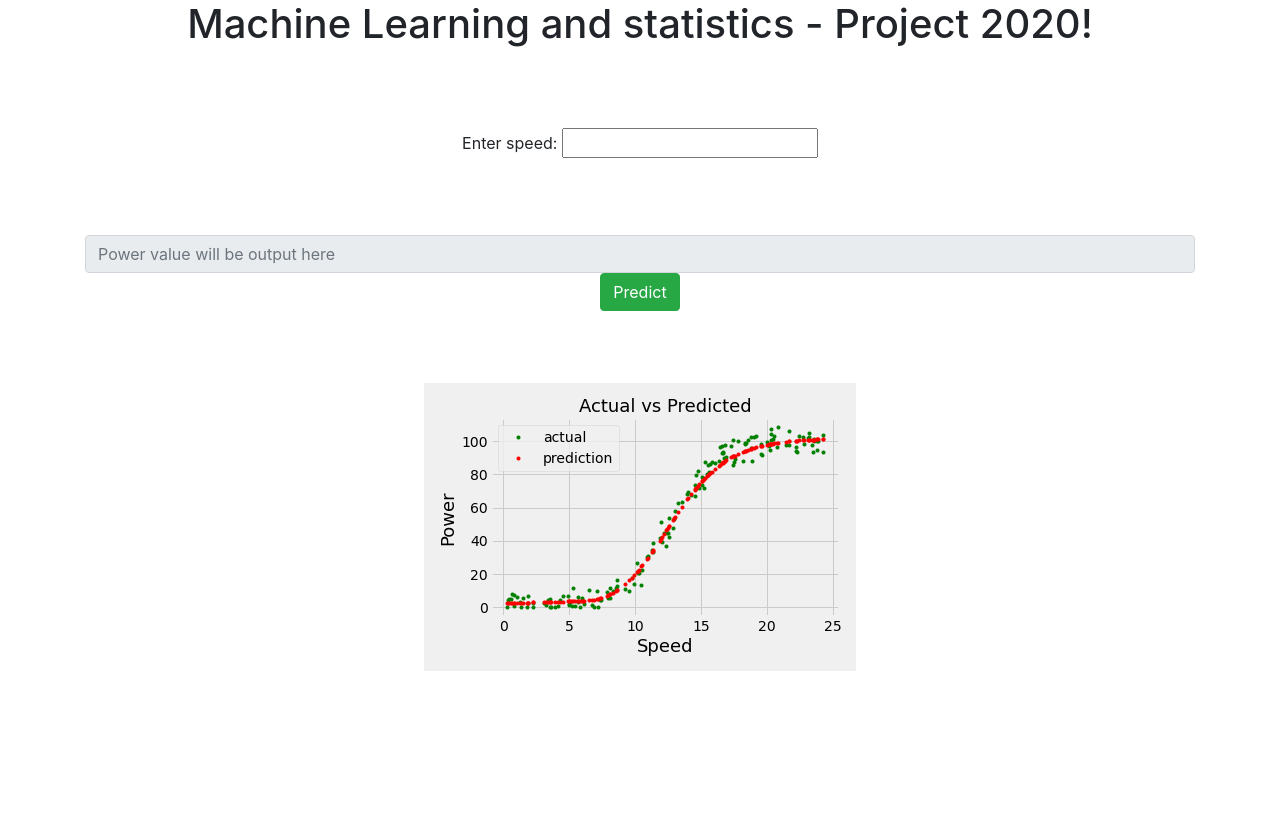
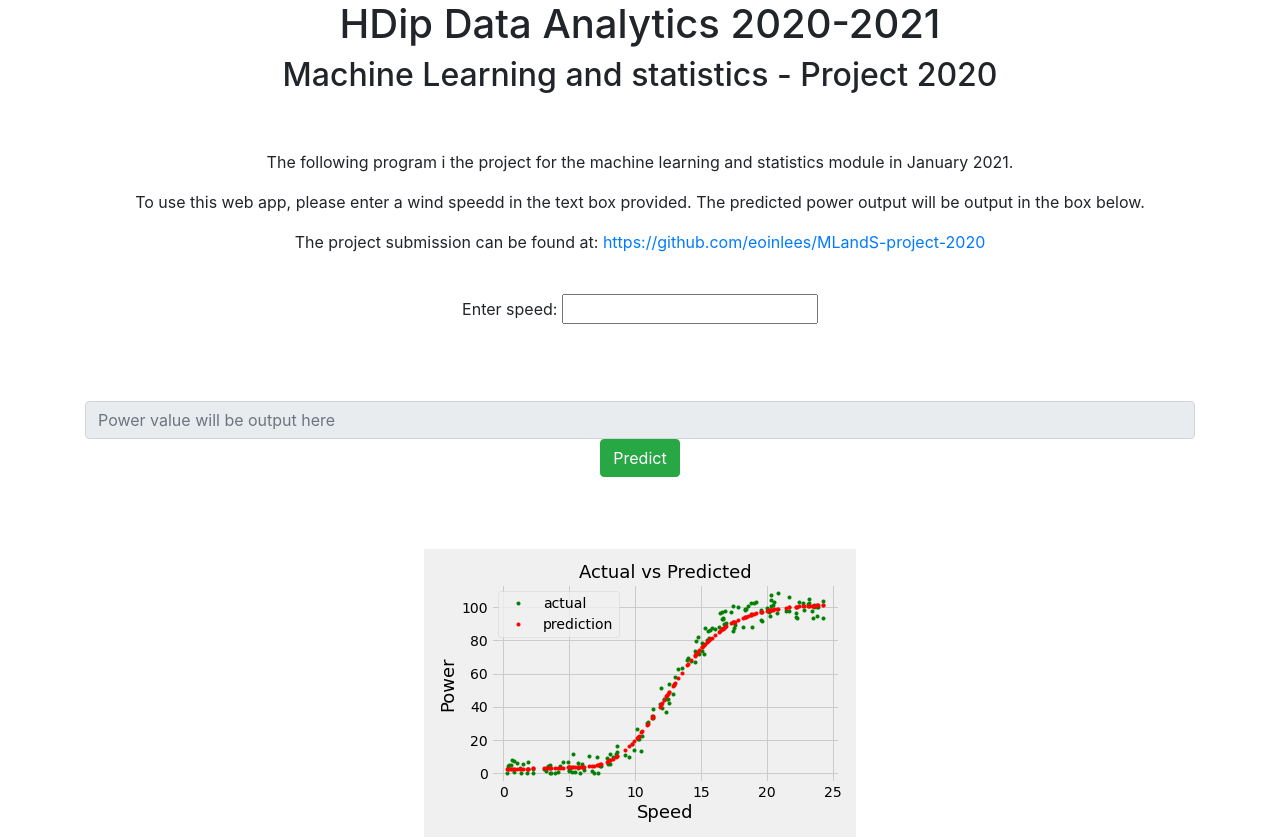
Before and after one commit to eoinlees/MLandS-project-2020, a plain HTML site: page static/index.html in a window 1280 px wide. Before the commit the page ends 800 px from the top, so only its background shows below. Drawn offline with nearby package versions, Linux system fonts and the light colour scheme.

Commit message:
html updated

```diff
--- a/static/index.html
+++ b/static/index.html
@@ -16,13 +16,20 @@
   <body>
     <style>
       h1 {text-align: center;}
+      h2 {text-align: center;}
       p {text-align: center;}
       div {text-align: center;}
     </style>
-
-    <h1>Machine Learning and statistics - Project 2020!</h1>
+    <h1>HDip Data Analytics 2020-2021</h1>
+    <h2>Machine Learning and statistics - Project 2020</h2>
     <br>
     <br>
+    <div>
+
+      <p>The following program i the project for the machine learning and statistics module in January 2021.</p>
+      <p>To use this web app, please enter a wind speedd in the text box provided. The predicted power output will be output in the box below.</p>
+      <p>The project submission can be found at: <a href="https://github.com/eoinlees/MLandS-project-2020">https://github.com/eoinlees/MLandS-project-2020</a>  </p>
+    </div>
     <br>
     <div class="container">
         <div class="column">
@@ -36,7 +43,7 @@
         <br>
         <div class="row">
           <div class="col-sm">
-            <input class="form-control" id="output"  type="text" placeholder="Power value will be output here" readonly>
+            <input class="form-control" id="output" type="text" placeholder="Power value will be output here" readonly>
           </div>
         </div>
         <div class="row">
```
Also changed, not shown: 2 other files.
